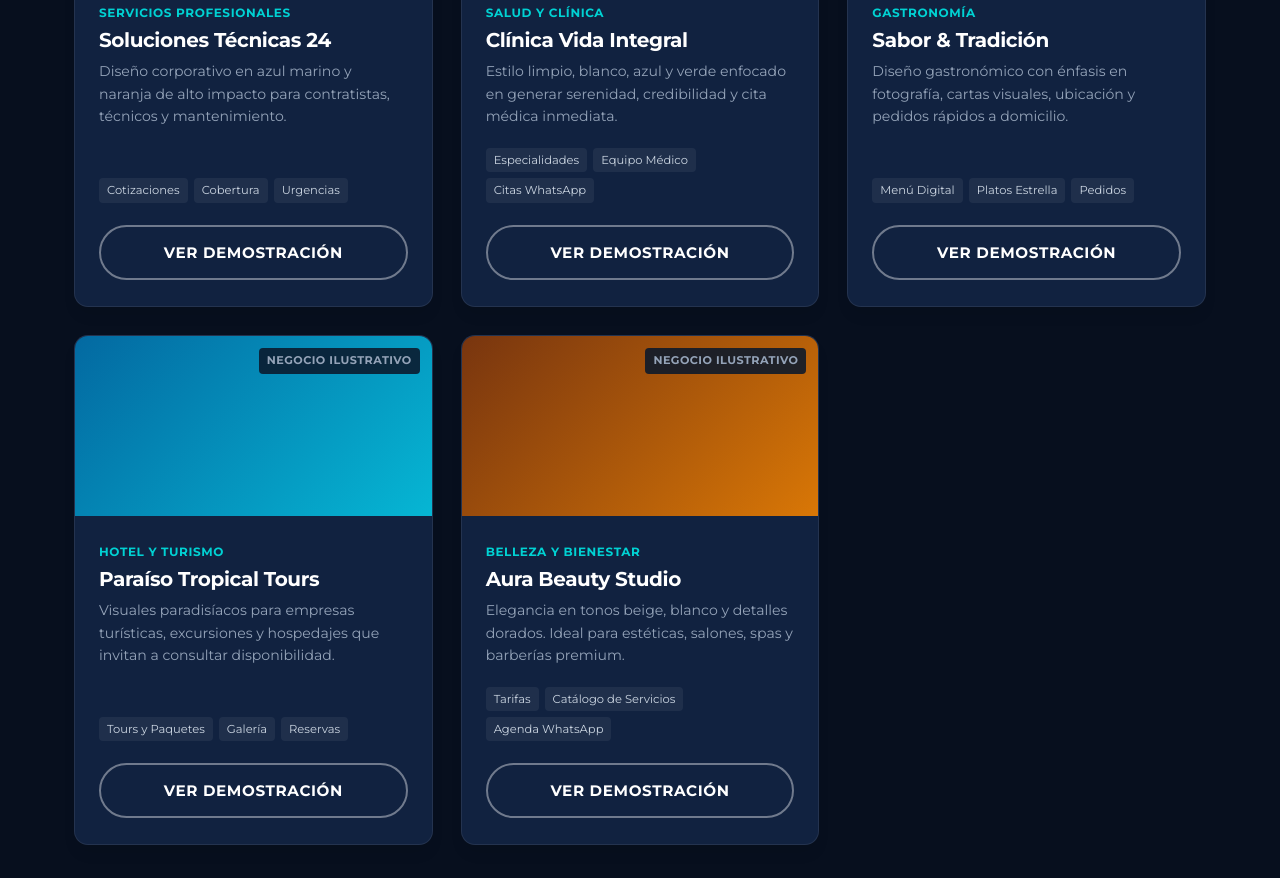
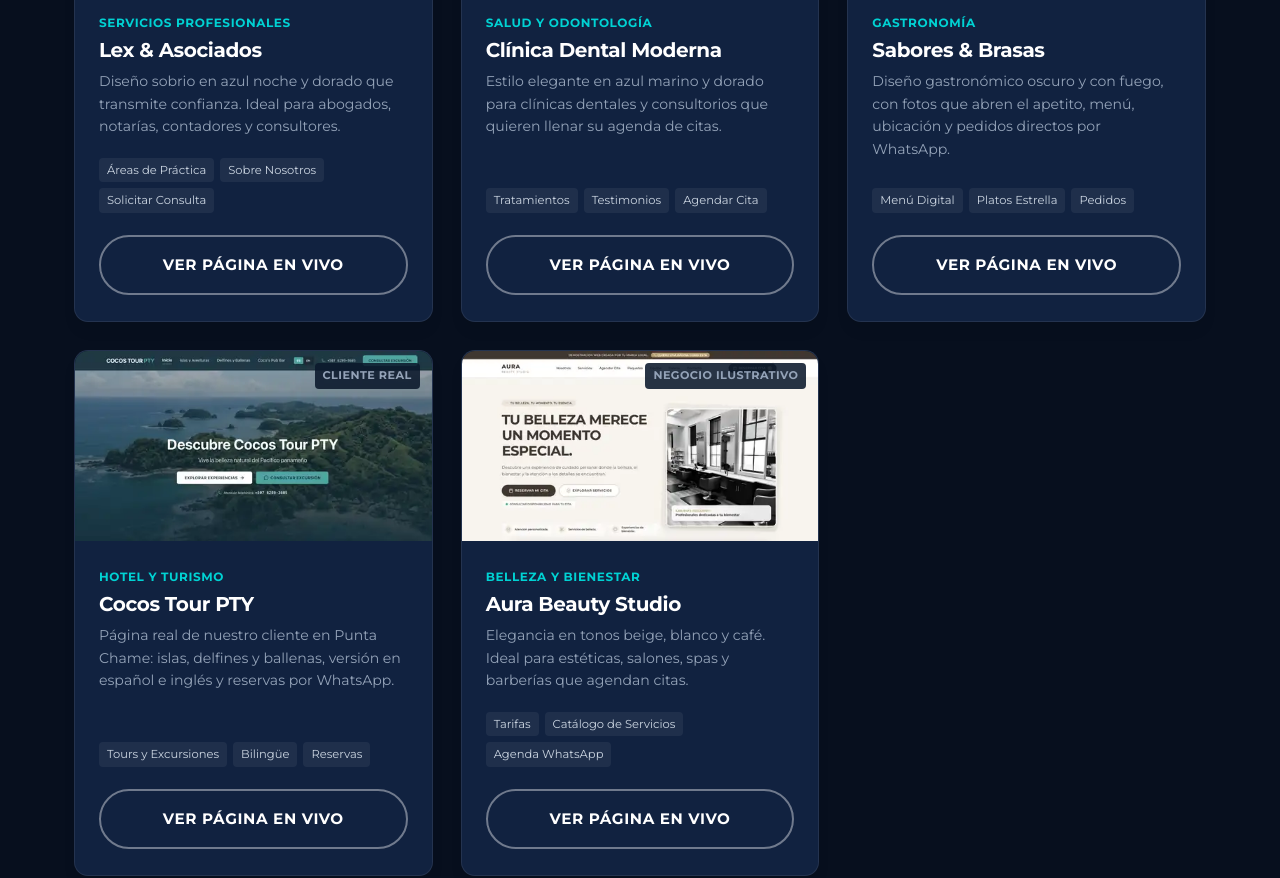
Before and after one commit to tumarcalocal-cmd/tu-marca-local, a plain HTML site: page index.html in a window 1280 px wide. Shown: the part 3305-4183 px from the top of the page. Drawn offline with Linux system fonts and the light colour scheme.

Commit message:
Add files via upload

```diff
--- a/index.html
+++ b/index.html
@@ -3,6 +3,8 @@
 <head>
   <meta charset="UTF-8">
   <meta name="viewport" content="width=device-width, initial-scale=1.0">
+  <link rel="icon" type="image/png" href="/favicon.png">
+  <link rel="apple-touch-icon" href="/favicon.png">
   <title>TU MARCA LOCAL | Páginas Web Profesionales para Negocios</title>
   <meta name="description" content="Páginas web profesionales para negocios locales desde $112. Dominio y hosting incluidos el primer año. Atrae clientes y convierte por WhatsApp.">
 
@@ -493,9 +495,22 @@
       border-color: var(--color-turquoise);
     }
     .demo-preview-img {
-      height: 180px;
+      height: 190px;
       position: relative;
-    }
+      overflow: hidden;
+      display: block;
+      background: #0B192C;
+    }
+    .demo-preview-img img {
+      width: 100%;
+      height: 100%;
+      object-fit: cover;
+      object-position: top center;
+      display: block;
+      transition: transform 0.4s;
+    }
+    .demo-card:hover .demo-preview-img img { transform: scale(1.04); }
+    .demo-content a.btn { text-align: center; }
     .demo-badge-ficticia {
       position: absolute;
       top: 12px;
@@ -1406,91 +1421,91 @@
       <div class="gallery-grid">
         <!-- Demo 1 -->
         <div class="demo-card">
-          <div class="demo-preview-img" style="background: linear-gradient(135deg, #0B192C, #F97316);">
+          <a class="demo-preview-img" href="https://tumarcalocal-cmd.github.io/LEX-ASOCIADOS/" target="_blank" rel="noopener"><img src="/demo-lex.webp" alt="Vista previa de la página" loading="lazy" width="720" height="325">
             <span class="demo-badge-ficticia">Negocio Ilustrativo</span>
-          </div>
+          </a>
           <div class="demo-content">
             <span class="demo-category">Servicios Profesionales</span>
-            <h3>Soluciones Técnicas 24</h3>
-            <p>Diseño corporativo en azul marino y naranja de alto impacto para contratistas, técnicos y mantenimiento.</p>
+            <h3>Lex & Asociados</h3>
+            <p>Diseño sobrio en azul noche y dorado que transmite confianza. Ideal para abogados, notarías, contadores y consultores.</p>
             <div class="demo-tags">
-              <span class="demo-tag">Cotizaciones</span>
-              <span class="demo-tag">Cobertura</span>
-              <span class="demo-tag">Urgencias</span>
+              <span class="demo-tag">Áreas de Práctica</span>
+              <span class="demo-tag">Sobre Nosotros</span>
+              <span class="demo-tag">Solicitar Consulta</span>
             </div>
-            <button class="btn btn-outline-white" onclick="openDemoModal('demo1')">VER DEMOSTRACIÓN</button>
+            <a class="btn btn-outline-white" href="https://tumarcalocal-cmd.github.io/LEX-ASOCIADOS/" target="_blank" rel="noopener">VER PÁGINA EN VIVO</a>
           </div>
         </div>
 
         <!-- Demo 2 -->
         <div class="demo-card">
-          <div class="demo-preview-img" style="background: linear-gradient(135deg, #0284C7, #10B981);">
+          <a class="demo-preview-img" href="https://tumarcalocal-cmd.github.io/CLINICA-DENTAL-MODERNA/" target="_blank" rel="noopener"><img src="/demo-dental.webp" alt="Vista previa de la página" loading="lazy" width="720" height="325">
             <span class="demo-badge-ficticia">Negocio Ilustrativo</span>
-          </div>
+          </a>
           <div class="demo-content">
-            <span class="demo-category">Salud y Clínica</span>
-            <h3>Clínica Vida Integral</h3>
-            <p>Estilo limpio, blanco, azul y verde enfocado en generar serenidad, credibilidad y cita médica inmediata.</p>
+            <span class="demo-category">Salud y Odontología</span>
+            <h3>Clínica Dental Moderna</h3>
+            <p>Estilo elegante en azul marino y dorado para clínicas dentales y consultorios que quieren llenar su agenda de citas.</p>
             <div class="demo-tags">
-              <span class="demo-tag">Especialidades</span>
-              <span class="demo-tag">Equipo Médico</span>
-              <span class="demo-tag">Citas WhatsApp</span>
+              <span class="demo-tag">Tratamientos</span>
+              <span class="demo-tag">Testimonios</span>
+              <span class="demo-tag">Agendar Cita</span>
             </div>
-            <button class="btn btn-outline-white" onclick="openDemoModal('demo2')">VER DEMOSTRACIÓN</button>
+            <a class="btn btn-outline-white" href="https://tumarcalocal-cmd.github.io/CLINICA-DENTAL-MODERNA/" target="_blank" rel="noopener">VER PÁGINA EN VIVO</a>
           </div>
         </div>
 
         <!-- Demo 3 -->
         <div class="demo-card">
-          <div class="demo-preview-img" style="background: linear-gradient(135deg, #7C2D12, #B45309);">
+          <a class="demo-preview-img" href="https://tumarcalocal-cmd.github.io/SABORES-BRASAS/" target="_blank" rel="noopener"><img src="/demo-sabores.webp" alt="Vista previa de la página" loading="lazy" width="720" height="325">
             <span class="demo-badge-ficticia">Negocio Ilustrativo</span>
-          </div>
+          </a>
           <div class="demo-content">
             <span class="demo-category">Gastronomía</span>
-            <h3>Sabor & Tradición</h3>
-            <p>Diseño gastronómico con énfasis en fotografía, cartas visuales, ubicación y pedidos rápidos a domicilio.</p>
+            <h3>Sabores & Brasas</h3>
+            <p>Diseño gastronómico oscuro y con fuego, con fotos que abren el apetito, menú, ubicación y pedidos directos por WhatsApp.</p>
             <div class="demo-tags">
               <span class="demo-tag">Menú Digital</span>
               <span class="demo-tag">Platos Estrella</span>
               <span class="demo-tag">Pedidos</span>
             </div>
-            <button class="btn btn-outline-white" onclick="openDemoModal('demo3')">VER DEMOSTRACIÓN</button>
+            <a class="btn btn-outline-white" href="https://tumarcalocal-cmd.github.io/SABORES-BRASAS/" target="_blank" rel="noopener">VER PÁGINA EN VIVO</a>
           </div>
         </div>
 
         <!-- Demo 4 -->
         <div class="demo-card">
-          <div class="demo-preview-img" style="background: linear-gradient(135deg, #0369A1, #06B6D4);">
-            <span class="demo-badge-ficticia">Negocio Ilustrativo</span>
-          </div>
+          <a class="demo-preview-img" href="https://cocos-tour-507.vercel.app/" target="_blank" rel="noopener"><img src="/demo-cocos.webp" alt="Vista previa de la página" loading="lazy" width="720" height="325">
+            <span class="demo-badge-ficticia">Cliente Real</span>
+          </a>
           <div class="demo-content">
             <span class="demo-category">Hotel y Turismo</span>
-            <h3>Paraíso Tropical Tours</h3>
-            <p>Visuales paradisíacos para empresas turísticas, excursiones y hospedajes que invitan a consultar disponibilidad.</p>
+            <h3>Cocos Tour PTY</h3>
+            <p>Página real de nuestro cliente en Punta Chame: islas, delfines y ballenas, versión en español e inglés y reservas por WhatsApp.</p>
             <div class="demo-tags">
-              <span class="demo-tag">Tours y Paquetes</span>
-              <span class="demo-tag">Galería</span>
+              <span class="demo-tag">Tours y Excursiones</span>
+              <span class="demo-tag">Bilingüe</span>
               <span class="demo-tag">Reservas</span>
             </div>
-            <button class="btn btn-outline-white" onclick="openDemoModal('demo4')">VER DEMOSTRACIÓN</button>
+            <a class="btn btn-outline-white" href="https://cocos-tour-507.vercel.app/" target="_blank" rel="noopener">VER PÁGINA EN VIVO</a>
           </div>
         </div>
 
         <!-- Demo 5 -->
         <div class="demo-card">
-          <div class="demo-preview-img" style="background: linear-gradient(135deg, #78350F, #D97706);">
+          <a class="demo-preview-img" href="https://tumarcalocal-cmd.github.io/AURA-Beauty-Studio/" target="_blank" rel="noopener"><img src="/demo-aura.webp" alt="Vista previa de la página" loading="lazy" width="720" height="325">
             <span class="demo-badge-ficticia">Negocio Ilustrativo</span>
-          </div>
+          </a>
           <div class="demo-content">
             <span class="demo-category">Belleza y Bienestar</span>
             <h3>Aura Beauty Studio</h3>
-            <p>Elegancia en tonos beige, blanco y detalles dorados. Ideal para estéticas, salones, spas y barberías premium.</p>
+            <p>Elegancia en tonos beige, blanco y café. Ideal para estéticas, salones, spas y barberías que agendan citas.</p>
             <div class="demo-tags">
               <span class="demo-tag">Tarifas</span>
               <span class="demo-tag">Catálogo de Servicios</span>
               <span class="demo-tag">Agenda WhatsApp</span>
             </div>
-            <button class="btn btn-outline-white" onclick="openDemoModal('demo5')">VER DEMOSTRACIÓN</button>
+            <a class="btn btn-outline-white" href="https://tumarcalocal-cmd.github.io/AURA-Beauty-Studio/" target="_blank" rel="noopener">VER PÁGINA EN VIVO</a>
           </div>
         </div>
       </div>
@@ -1532,7 +1547,7 @@
             Entrega estimada de 3 a 5 días hábiles, sujeta a confirmación y entrega de datos.
           </p>
 
-          <a href="https://wa.link/b2z6ed" target="_blank" rel="noopener" class="btn btn-electric" onclick="trackClickEvent('buy_plan_112')">
+          <a href="https://wa.me/50765278910?text=Hola%20Tu%20Marca%20Local%2C%20quiero%20informaci%C3%B3n%20sobre%20una%20p%C3%A1gina%20web" target="_blank" rel="noopener" class="btn btn-electric" onclick="trackClickEvent('buy_plan_112')">
             QUIERO MI WEB POR $112
           </a>
 
@@ -1563,7 +1578,7 @@
             <p style="font-size: 0.72rem; color: #166534; margin-top: 4px;">*Bonos solo incluidos al contratar este paquete.</p>
           </div>
 
-          <a href="https://wa.link/b2z6ed" target="_blank" rel="noopener" class="btn btn-navy" onclick="trackClickEvent('buy_plan_197')">
+          <a href="https://wa.me/50765278910?text=Hola%20Tu%20Marca%20Local%2C%20quiero%20informaci%C3%B3n%20sobre%20una%20p%C3%A1gina%20web" target="_blank" rel="noopener" class="btn btn-navy" onclick="trackClickEvent('buy_plan_197')">
             QUIERO MI PRESENCIA DIGITAL COMPLETA
           </a>
 
@@ -1646,10 +1661,10 @@
           <div class="form-group">
             <label for="quote-demo">3. Modelo de Diseño:</label>
             <select id="quote-demo" class="form-select" onchange="updateQuoteSummary()">
-              <option value="Modelo 1 - Soluciones Técnicas 24">Modelo 1: Soluciones Técnicas 24</option>
-              <option value="Modelo 2 - Clínica Vida Integral">Modelo 2: Clínica Vida Integral</option>
-              <option value="Modelo 3 - Sabor & Tradición">Modelo 3: Sabor & Tradición</option>
-              <option value="Modelo 4 - Paraíso Tropical Tours">Modelo 4: Paraíso Tropical Tours</option>
+              <option value="Modelo 1 - Lex & Asociados">Modelo 1: Lex & Asociados</option>
+              <option value="Modelo 2 - Clínica Dental Moderna">Modelo 2: Clínica Dental Moderna</option>
+              <option value="Modelo 3 - Sabores & Brasas">Modelo 3: Sabores & Brasas</option>
+              <option value="Modelo 4 - Cocos Tour PTY">Modelo 4: Cocos Tour PTY</option>
               <option value="Modelo 5 - Aura Beauty Studio">Modelo 5: Aura Beauty Studio</option>
               <option value="Todavía no lo sé (Asesoría)">Todavía no lo sé</option>
             </select>
@@ -1669,7 +1684,7 @@
           </div>
           <div class="summary-line">
             <span>Estilo Seleccionado:</span>
-            <strong id="summary-model-text">Modelo 1: Soluciones Técnicas 24</strong>
+            <strong id="summary-model-text">Modelo 1: Lex & Asociados</strong>
           </div>
           <div class="summary-line">
             <span>Incluye:</span>
@@ -1887,10 +1902,10 @@
         </div>
 
         <div class="btn-group" style="justify-content: center;">
-          <a href="https://wa.link/b2z6ed" target="_blank" rel="noopener" class="btn btn-electric" onclick="trackClickEvent('final_cta_main')">
+          <a href="https://wa.me/50765278910?text=Hola%20Tu%20Marca%20Local%2C%20quiero%20informaci%C3%B3n%20sobre%20una%20p%C3%A1gina%20web" target="_blank" rel="noopener" class="btn btn-electric" onclick="trackClickEvent('final_cta_main')">
             SÍ, QUIERO MI PÁGINA WEB
           </a>
-          <a href="https://wa.link/b2z6ed" target="_blank" rel="noopener" class="btn btn-outline-white" onclick="trackClickEvent('final_cta_question')">
+          <a href="https://wa.me/50765278910?text=Hola%20Tu%20Marca%20Local%2C%20quiero%20informaci%C3%B3n%20sobre%20una%20p%C3%A1gina%20web" target="_blank" rel="noopener" class="btn btn-outline-white" onclick="trackClickEvent('final_cta_question')">
             TENGO UNA PREGUNTA
           </a>
         </div>
@@ -1899,7 +1914,7 @@
           <p>
             ¿Tienes alguna duda puntual? Comunícate por WhatsApp únicamente si tienes alguna consulta que no esté explicada en esta página.
           </p>
-          <a href="https://wa.link/b2z6ed" target="_blank" rel="noopener" class="btn btn-whatsapp" style="padding: 10px 24px; font-size: 0.85rem;" onclick="trackClickEvent('wa_doubts_click')">
+          <a href="https://wa.me/50765278910?text=Hola%20Tu%20Marca%20Local%2C%20quiero%20informaci%C3%B3n%20sobre%20una%20p%C3%A1gina%20web" target="_blank" rel="noopener" class="btn btn-whatsapp" style="padding: 10px 24px; font-size: 0.85rem;" onclick="trackClickEvent('wa_doubts_click')">
             CONSULTAR POR WHATSAPP
           </a>
         </div>
@@ -2000,7 +2015,7 @@
        ======================================================== -->
   <script>
     document.getElementById('current-year').textContent = new Date().getFullYear();
-    const WHATSAPP_LINK = "https://wa.link/b2z6ed";
+    const WHATSAPP_LINK = "https://wa.me/50765278910";
 
     function trackClickEvent(actionLabel) {
       if (typeof fbq === 'function') {
@@ -2222,7 +2237,7 @@
           <h4 style="color:#0B192C; margin-bottom:8px;">Naturaleza de los servicios</h4>
           <p style="margin-bottom:12px;">Tu Marca Local ofrece servicios de diseño web y configuración de presencia digital. No garantiza un volumen específico de ventas, consultas o clientes, los cuales dependen de factores del mercado.</p>
           <h4 style="color:#0B192C; margin-bottom:8px;">Modelos de demostración</h4>
-          <p>Los modelos exhibidos son ficticios e ilustrativos para mostrar estilos de diseño posibles.</p>
+          <p>Los modelos marcados como "Negocio Ilustrativo" son ficticios y sirven para mostrar estilos de diseño posibles. Cocos Tour PTY es un proyecto real de cliente.</p>
         `
       },
       terminos: {
```
Also changed, not shown: demo-aura.webp (added), demo-cocos.webp (added), demo-dental.webp (added), demo-lex.webp (added), demo-sabores.webp (added).
